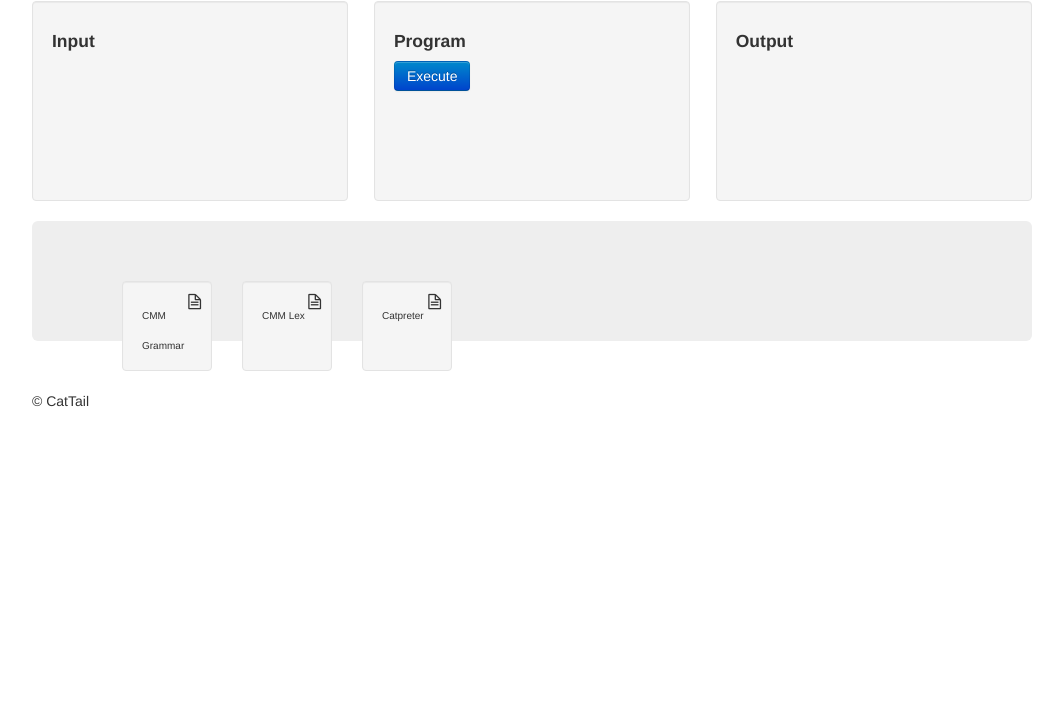
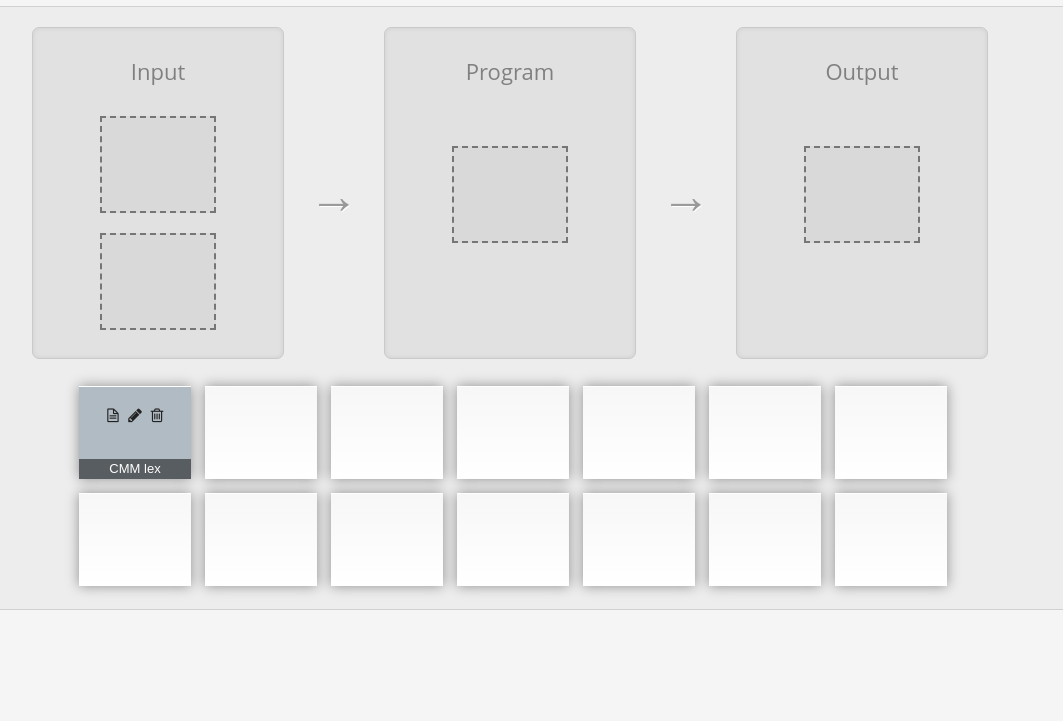
Before and after one commit to CatTail/catpreter, a plain HTML site: page index.html in a window 1280 px wide. Shown: the part 79-800 px from the top of the page, without its empty margins (108-1171 px from the left). Drawn offline with Linux system fonts and the light colour scheme; no server answers.

Commit message:
write a new index

```diff
--- a/css/style.css
+++ b/css/style.css
@@ -1,33 +1,184 @@
+body, div, span, object, iframe, h1, h2, h3, h4, h5, h6, p, blockquote, pre, a, abbr, acronym, address, code, del, dfn, em, img, q, dl, dt, dd, ol, ul, li, fieldset, form, label, legend, table, caption, tbody, tfoot, thead, tr, th, td, article, aside, dialog, figure, footer, header, hgroup, nav, section, hr {
+  margin: 0;
+  padding: 0;
+  border: 0;
+  font-size: 100%;
+  font: inherit;
+  vertical-align: baseline;
+}
+h1, h2, h3, h4, h5, h6 {
+  margin: 10px 0;
+  font-family: inherit;
+  font-weight: bold;
+  line-height: 20px;
+  color: inherit;
+  text-rendering: optimizelegibility;
+}
+h1, h2, h3 {
+  line-height: 40px;
+}
+ul, menu, dir {
+  display: block;
+  list-style-type: none;
+  -webkit-margin-before: 1em;
+  -webkit-margin-after: 1em;
+  -webkit-margin-start: 0px;
+  -webkit-margin-end: 0px;
+  -webkit-padding-start: 40px;
+}
+.clearfix {
+  clear: both;
+}
+html, body {
+  background-color: whiteSmoke;
+  width: 100%;
+}
 body {
-  padding-top: 20px;
-  padding-bottom: 60px;
+  font-size: 75%;
+  color: #222;
+  font-family: "Open Sans", Arial, Helvetica, sans-serif;
+  line-height: 1.5;
 }
-
-/* Custom container */
-.container {
+.narrow {
   margin: 0 auto;
-  max-width: 1000px;
+  position: relative;
+  width: 1000px;
 }
-.container > hr {
-  margin: 60px 0;
+.header {
+  font-size: 14px;
+  padding: 0 0 5px 0;
+  min-height: 60px;
 }
-
+.header h3{
+  color: #999;
+  font-size: 24.5px;
+  margin: 20px 0;
+}
+.app {
+  background: #EDEDED;
+  border-top: 1px solid #D0D0D0;
+  border-bottom: 1px solid #D0D0D0;
+  min-height: 300px;
+  padding-bottom: 30px;
+}
+#workflow {
+  margin: 20px 0 0 0;
+}
 .action {
-  height: 200px;
+  -moz-border-radius: 7px;
+  -webkit-border-radius: 7px;
+  border-radius: 7px;
+  -webkit-box-shadow: inset 0 0 5px rgba(0, 0, 0, 0.08);
+  -moz-box-shadow: inset 0 0 5px rgba(0,0,0,0.08);
+  box-shadow: inset 0 0 5px rgba(0, 0, 0, 0.08);
+  background-color: #E1E1E1;
+  border: 1px solid #CACACA;
+  min-height: 320px;
+  padding: 5px 50px;
+  width: 15%;
+  float: left;
 }
-
-.card {
+.action h3 {
+  padding: 8px 0 5px;
+  font-weight: normal;
+  font-size: 22px;
+  color: gray;
+  text-align: center;
+}
+.action .work-holder {
+  background-color: #D9D9D9;
+  border: 2px dashed #767676;
+  display: block;
+  margin: 20px auto;
+  padding: 0;
+  width: 112px;
+  height: 93px;
+}
+#program .work-holder, #output .work-holder {
+  margin-top: 50px;
+}
+#workflow h2.to {
+  text-shadow: 1px 1px 0 white;
+  line-height: 35px;
+  text-align: center;
+  font-size: 50px;
+  width: 8%;
+  float: left;
+  color: #999;
+  margin: 150px 10px 0;
+}
+#toolbox {
+  /*
+  -moz-border-radius: 7px;
+  -webkit-border-radius: 7px;
+  border-radius: 7px;
+  -webkit-box-shadow: inset 0 0 5px rgba(0, 0, 0, 0.08);
+  -moz-box-shadow: inset 0 0 5px rgba(0,0,0,0.08);
+  box-shadow: inset 0 0 5px rgba(0, 0, 0, 0.08);
+  background-color: #E1E1E1;
+   */
+  margin: 20px 0 0 0;
+  min-height: 200px;
+}
+#toolbox .tool-holder {
+  cursor: move;
+  z-index: 4;
+  list-style-type: none;
+  list-style-image: none;
+  list-style-position: outside;
+  margin: 0;
+  padding: 0;
+  -webkit-user-select: none;
+  -khtml-user-select: none;
+  -moz-user-select: none;
+  -ms-user-select: none;
+  -o-user-select: none;
+  user-select: none;
+  background-color: #F7F7F7;
+  background-image: -webkit-gradient(linear, left top, left bottom, from(#F7F7F7), to(white));
+  background-image: -webkit-linear-gradient(top, #F7F7F7, white);
+  background-image: -moz-linear-gradient(top, #F7F7F7, white);
+  background-image: -ms-linear-gradient(top, #F7F7F7, white);
+  background-image: -o-linear-gradient(top, #F7F7F7, white);
+  background-image: linear-gradient(top, #F7F7F7, white);
+  -webkit-box-shadow: 0 0 7px rgba(0, 0, 0, 0.3);
+  -moz-box-shadow: 0 0 7px rgba(0,0,0,0.3);
+  box-shadow: 0 0 7px rgba(0, 0, 0, 0.3);
+  border-top: 1px solid white;
+  height: 92px;
+  float: left;
+  font-family: Arial, Helvetica, sans-serif !important;
+  font-weight: normal;
+  margin: 7px !important;
   position: relative;
-  height: 50px;
-  width: 50px !important;
-  cursor: move;
+  text-align: center;
+  width: 112px;
+  z-index: 2;
+  -webkit-box-shadow: 0 0 12px rgba(0, 0, 0, 0.4);
+  -moz-box-shadow: 0 0 12px rgba(0,0,0,0.4);
+  box-shadow: 0 0 12px rgba(0, 0, 0, 0.4);
 }
-.card i {
+#toolbox .card {
+  height: 92px;
+  width: 112px;
+  background-color: #B1BBC4;
+}
+#toolbox .card span {
+  display: inline-block;
+  zoom: 1;
+  background-color: rgba(0, 0, 0, 0.5);
+  color: white;
+  display: block;
+  font-size: 13px !important;
+  line-height: 18px;
+  padding: 1px 0;
   position: absolute;
-  top: 10px;
-  right: 10px;
-  cursor: pointer;
+  bottom: 0;
+  width: 100%;
+  text-align: center;
+  white-space: nowrap;
+  overflow: hidden;
 }
-.card p{
-  font-size: 10px;
+#toolbox .tool-holder i {
+  margin-top: 20px;
 }
--- a/index.html
+++ b/index.html
@@ -1,104 +1,69 @@
-<!DOCTYPE html>
+<!DOCTYPE HTML>
 <html lang="en">
 <head>
-  <meta charset="utf-8">
+  <meta charset="UTF-8">
   <title>Catpreter</title>
   <!-- stylesheet -->
-  <link media="all" rel="stylesheet" href="css/bootstrap.css" type="text/css" />
-  <link media="all" rel="stylesheet" href="css/bootstrap-responsive.css" type="text/css" />
-  <link media="all" rel="stylesheet" href="css/codemirror.css" type="text/css" />
-  <link media="all" rel="stylesheet" href="css/style.css" type="text/css" />
-
-  <!-- javascript -->
-  <!-- jQuery -->
-  <script src="js/jquery.js" type="text/javascript"></script>
-  <!-- Bootstrap -->
-  <script src="js/bootstrap/bootstrap.js" type="text/javascript"></script>
   <!-- Font Awesome -->
   <link media="all" rel="stylesheet" href="css/font-awesome/css/font-awesome.min.css" type="text/css" />
-  <!-- jQuery UI -->
-  <script src="js/jquery-ui.js" type="text/javascript"></script>
-  <!-- CodeMirror -->
-  <script src="js/codemirror/codemirror.js" type="text/javascript"></script>
-  <script src="js/codemirror/mode/clike/clike.js" type="text/javascript"></script>
-  <!-- jade -->
-  <script src="js/jade.min.js" type="text/javascript"></script>
-  <!-- SeaJs -->
-  <script src="js/sea-modules/seajs/1.3.1/sea.js" type="text/javascript"></script>
-  <script type="text/javascript">
-    seajs.use('./js/main');
-  </script>
+  <link media="all" rel="stylesheet" href="css/style.css" type="text/css" />
+  <!-- javascript -->
 </head>
-
 <body>
-  <div id="wrap">
-    <div class="container">
-      <div class="masthead">
-        <h3 class="muted">Catpreter</h3>
-        <!--div class="navbar">
-          <div class="navbar-inner">
-            <div class="container">
-              <ul class="nav">
-                <li class="active"><a href="#/intro">Introduction</a></li>
-                <li><a href="#/bnf">BNF Template</a></li>
-                <li><a href="#/code">Execute Code</a></li>
-                <li><a href="#/more">More</a></li>
-              </ul>
+  <div class="viewport">
+    <div class="header">
+      <div class="narrow">
+        <h3 class="logo">Catpreter</h3>
+      </div><!-- narrow -->
+    </div><!-- header -->
+    <div class="app">
+      <div class="narrow">
+        <div id="workflow">
+          <div id="input" class="action">
+            <h3>Input</h3>
+            <div class="work-holder"></div>
+            <div class="work-holder"></div>
+          </div>
+          <h2 class="to">&#8594;</h2>
+          <div id="program" class="action">
+            <h3>Program</h3>
+            <div class="work-holder"></div>
+          </div>
+          <h2 class="to">&#8594;</h2>
+          <div id="output" class="action">
+            <h3>Output</h3>
+            <div class="work-holder"></div>
+          </div>
+          <div class="clearfix"></div>
+        </div><!-- workflow -->
+        <div id="toolbox">
+          <ul>
+            <li class="tool-holder">
+            <div class="card">
+              <i class="icon-file-alt icon-large code-detail"></i>
+              <i class="icon-pencil icon-large"></i>
+              <i class="icon-trash icon-large"></i>
+              <span>CMM lex</span>
             </div>
-          </div>
-        </div--><!-- /.navbar -->
-      </div>
-
-      <div id="workflow" class="row-fluid">
-        <div id="input" class="well span4 action">
-          <h4>Input</h3>
-        </div>
-        <div id="program" class="well span4 action">
-          <h4>Program</h4>
-          <button id="execute" class="btn btn-primary">Execute</button>
-        </div>
-        <div id="output" class="well span4 action">
-          <h4>Output</h4>
-        </div>
-      </div>
-
-      <div id="toolbox" class="hero-unit">
-        <div id="cmm-grammar" class="well span1 card">
-          <i class="icon-file-alt code-detail"></i>
-          <p contentEditable="true">CMM Grammar</p>
-        </div>
-        <div id="cmm-lex" class="well span1 card">
-          <i class="icon-file-alt code-detail"></i>
-          <p contentEditable="true">CMM Lex</p>
-        </div>
-        <div id="catpreter" class="well span1 card">
-          <i class="icon-file-alt code-detail"></i>
-          <p contentEditable="true">Catpreter</p>
-        </div>
-      </div>
-
-    </div> <!-- /container -->
-  </div><!-- wrap -->
-
-  <div id="footer">
-    <div class="container">
-      <p>&copy; CatTail</p>
-    </div>
-  </div>
-
-  <!--div class="modal hide fade">
-    <div class="modal-header">
-      <button type="button" class="close" data-dismiss="modal" aria-hidden="true">&times;</button>
-      <h3>Modal header</h3>
-    </div>
-    <div class="modal-body">
-      <p>One fine body…</p>
-    </div>
-    <div class="modal-footer">
-      <a href="#" class="btn">Close</a>
-      <a href="#" class="btn btn-primary">Save changes</a>
-    </div>
-  </div-->
+            </li>
+            <li class="tool-holder">
+            </li>
+            <li class="tool-holder"></li>
+            <li class="tool-holder"></li>
+            <li class="tool-holder"></li>
+            <li class="tool-holder"></li>
+            <li class="tool-holder"></li>
+            <li class="tool-holder"></li>
+            <li class="tool-holder"></li>
+            <li class="tool-holder"></li>
+            <li class="tool-holder"></li>
+            <li class="tool-holder"></li>
+            <li class="tool-holder"></li>
+            <li class="tool-holder"></li>
+          </ul>
+        </div><!-- toolbox -->
+      </div><!-- narrow -->
+    </div><!-- app -->
+  </div><!-- viewport -->
 </body>
-<script src="js/main.js" type="text/javascript"></script>
 </html>
--- a/js/main.js
+++ b/js/main.js
@@ -58,20 +58,20 @@ define(function (require, exports) {
       },
     });
     $('#toolbox').droppable({});
-  };
-  enableDnD();
 
     // show code detail
     $('.code-detail').click(function () {
       util.modal({
-      header: '',
-      body: ''
+        header: 'header',
+        body: 'body'
       });
     });
+  };
+  enableDnD();
 
   // execute
   $('#execute').click(function () {
-    var card = templates.card({id: '', title: '加息'});
+    var card = templates.card({id: 'id', title: 'title'});
     $('#output').append($(card));
     console.log(card);
     enableDnD();
--- a/js/util.js
+++ b/js/util.js
@@ -32,18 +32,21 @@ define(function (require, exports) {
       }
     });
     // modal
+    /*
     $.ajax({
       url: 'template/modal.jade',
       success: function (modal) {
         templates.modal = jade.compile(modal);
       }
     });
+   */
   };
   exports.templates = templates;
 
   // display modal
   exports.modal = function (locals) {
-    $(document.body).append(templates.modal(locals));
+    $('.modal .modal-header .content').html(locals.header);
+    $('.modal .modal-body .content').html(locals.body);
     $('.modal').modal();
   };
 
```
Also changed, not shown: _index.html (added, +104 -0 lines), environment.html (deleted, +0 -10 lines). Lines whose indentation alone changed are shown as unchanged.
